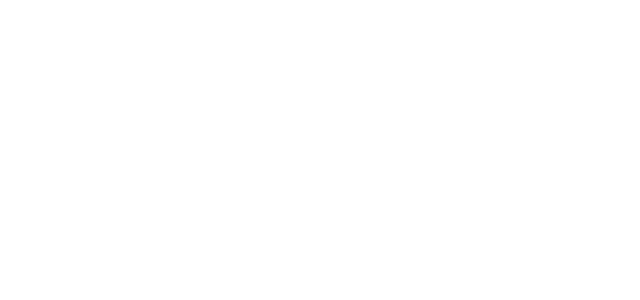
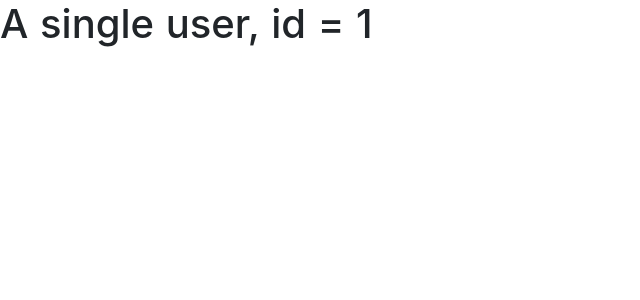
Before and after one commit to chess-equality/fe-vuenuxt, a Nuxt app: page /users/1 in a window 1280 px wide. Before the commit this address had no page. Shown: the top 300 px of the page, without its empty margins (0-640 px from the left). Built offline with nearby package versions, Linux system fonts and the light colour scheme.

Commit message:
- Route with dynamic path

```diff
--- /dev/null
+++ b/pages/users/_id/index.vue
@@ -0,0 +1,15 @@
+<template>
+  <h1>A single user, id = {{ $route.params.id }}</h1>
+</template>
+
+<!--
+<script>
+  export default {
+    name: "_id"
+  }
+</script>
+
+<style scoped>
+
+</style>
+-->
--- /dev/null
+++ b/pages/users/index.vue
@@ -0,0 +1,15 @@
+<template>
+  <h1>The users' view</h1>
+</template>
+
+<!--
+<script>
+  export default {
+    name: "users"
+  }
+</script>
+
+<style scoped>
+
+</style>
+-->
```
